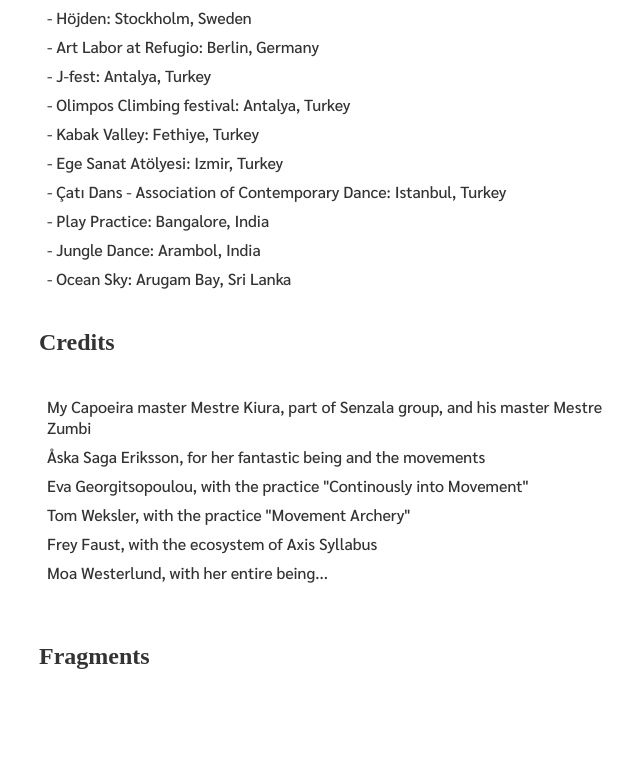
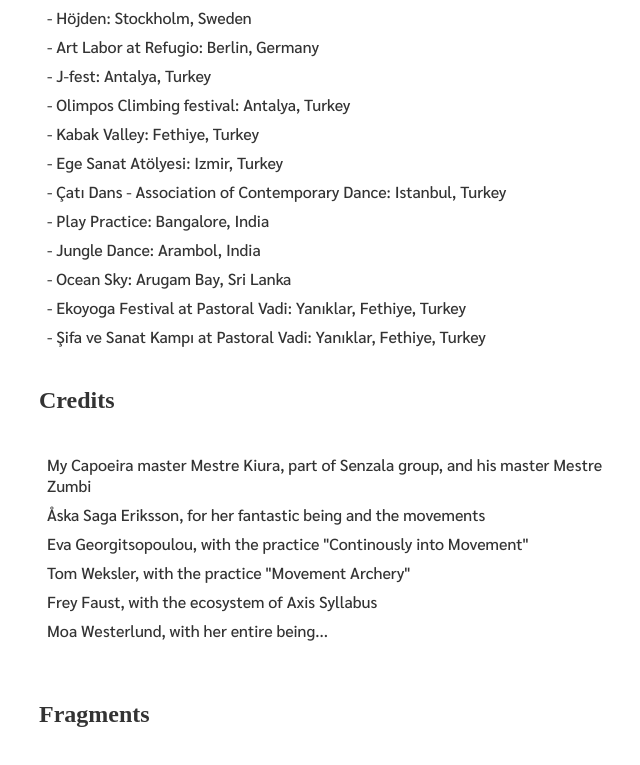
Before and after one commit to eminx/infinitesimals.space, a React (Create React App) app: page /spiral-sphinx in a window 1280 px wide. Shown: the part 1131-1896 px from the top of the page, without its empty margins (312-952 px from the left). Built offline with nearby package versions, Linux system fonts and the light colour scheme.

Commit message:
updated spiral sphinx with pastoral

```diff
--- a/src/pages/Spiral-Sphinx.js
+++ b/src/pages/Spiral-Sphinx.js
@@ -16,6 +16,8 @@
   `- Play Practice: Bangalore, India `,
   `- Jungle Dance: Arambol, India`,
   `- Ocean Sky: Arugam Bay, Sri Lanka`,
+  `- Ekoyoga Festival at Pastoral Vadi: Yanıklar, Fethiye, Turkey`,
+  `- Şifa ve Sanat Kampı at Pastoral Vadi: Yanıklar, Fethiye, Turkey`,
 ];
 
 class SpiralSphinx extends Component {
```
